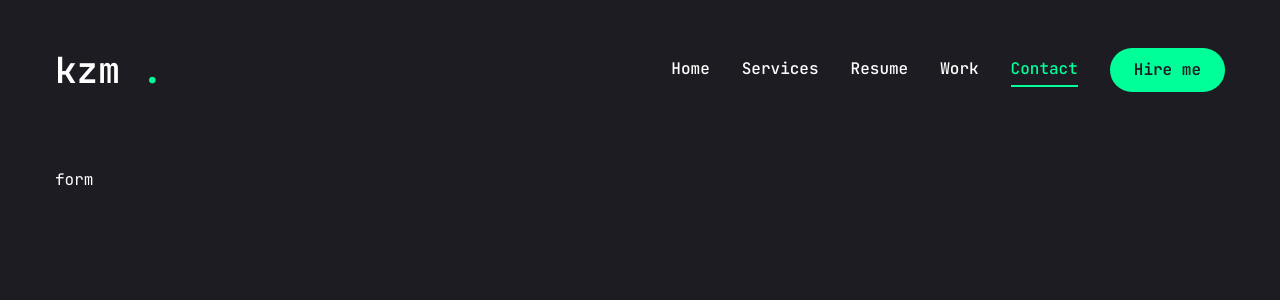
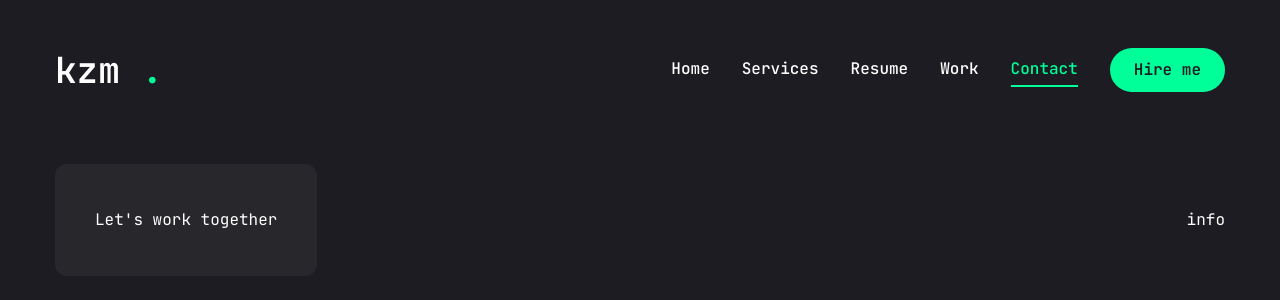
Before and after one commit to kzmfhm/portfolio-website, a Next.js app: page /contact in a window 1280 px wide. Shown: the top 300 px of the page. Built offline with nearby package versions, Linux system fonts and the light colour scheme.

Commit message:
setup form

```diff
--- a/app/contact/page.jsx
+++ b/app/contact/page.jsx
@@ -35,12 +35,16 @@
       className="py-6"
       >
      <div className="mx-auto container">
-      <div className="">
+      <div className="flex flex-col xl:flex-row gap-[30px]">
         {/* form */}
-        <div className="">
-          <form >
-            form
+        <div className="xl:h-[54%] order-2 xl:order-none">
+          <form className="flex flex-col gap-6 p-10 bg-[#27272c] rounded-xl">
+            <h3>Let&#39;s work together</h3>
           </form>
+        </div>
+        {/* info */}
+        <div className="flex flex-1 items-center xl:justify-end order-1 xl:order-none mb-8 xl:mb-0">
+          info
         </div>
       </div>
      </div>
```
